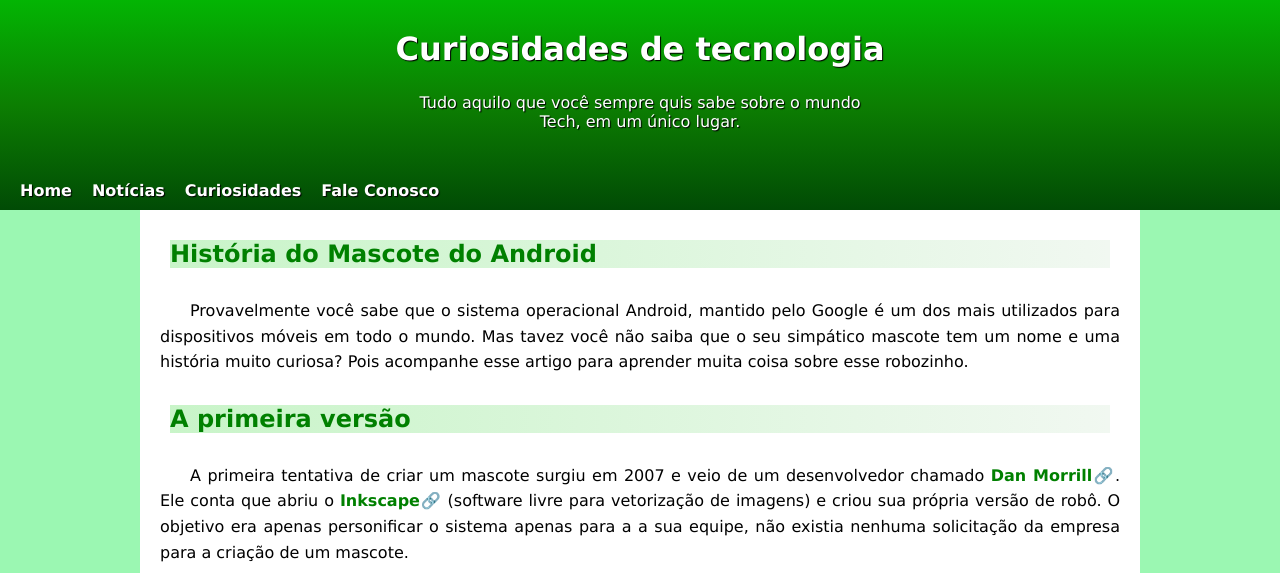
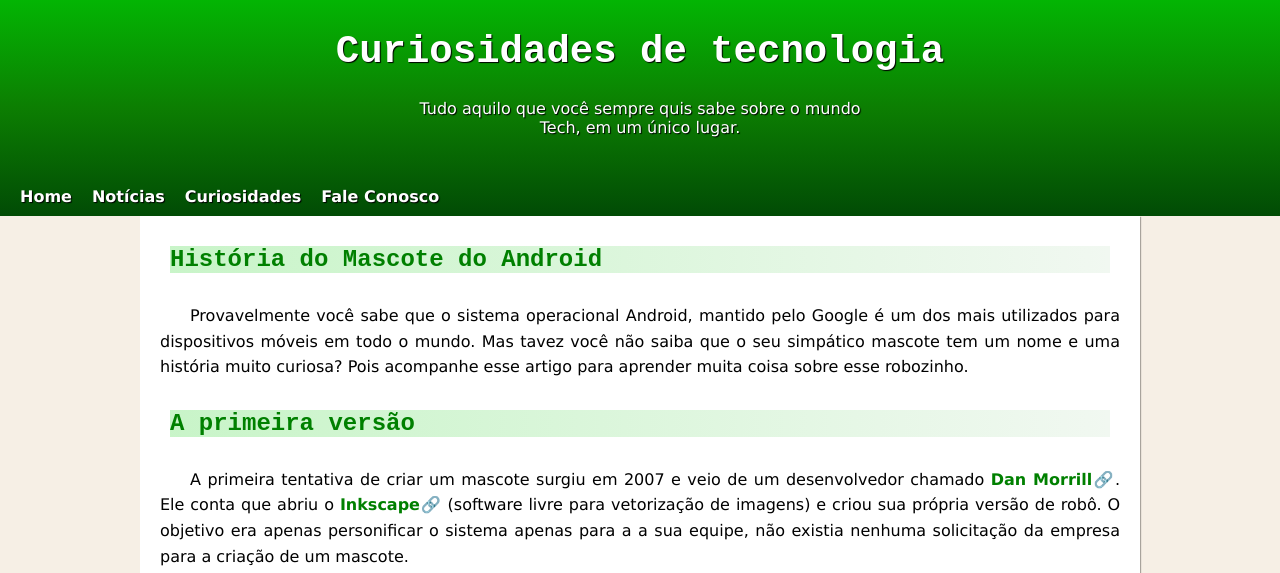
Before and after one commit to rodrigocauedev/projeto-android, a plain HTML site: page index.html in a window 1280 px wide. Shown: the top 573 px of the page. Drawn offline with Linux system fonts and the light colour scheme.

Commit message:
Update style.css

```diff
--- a/style.css
+++ b/style.css
@@ -18,6 +18,8 @@
             padding-top: 30px;
             padding-bottom: 25px;
             text-shadow: 1px 1px 1px black;
+            font-family: monospace;
+            font-size: 3em;
     }
 
     header p {
@@ -31,6 +33,7 @@
 
     nav p {
         padding-left: 20px;;
+        padding-bottom: 10px;
         font-weight: bold;
     }
 
@@ -48,7 +51,7 @@
     }
 
     body {
-        background-color: rgb(155, 247, 178);
+        background-color: rgb(246, 239, 229);
     }
 
     main {
@@ -58,13 +61,14 @@
         margin: 0 auto;
         text-align: justify;
         padding-top: 30px;
+        box-shadow: 1px 1px 1px rgba(0, 0, 0, 0.318);
     }
 
     main h2 {
         margin: 0 30px;
         color: green;
         background-image: linear-gradient(to right, rgba(121, 229, 121, 0.408), rgba(0, 128, 0, 0.055));
-
+        font-family: 'Courier New', Courier, monospace;
     }
 
     main p {
@@ -100,7 +104,7 @@
     }
 
     aside {
-        background-color: rgb(152, 255, 152);
+        background-color: rgb(169, 236, 169);
         width: 89%;
         margin: 0 auto;
         border-radius: 7px;
```
